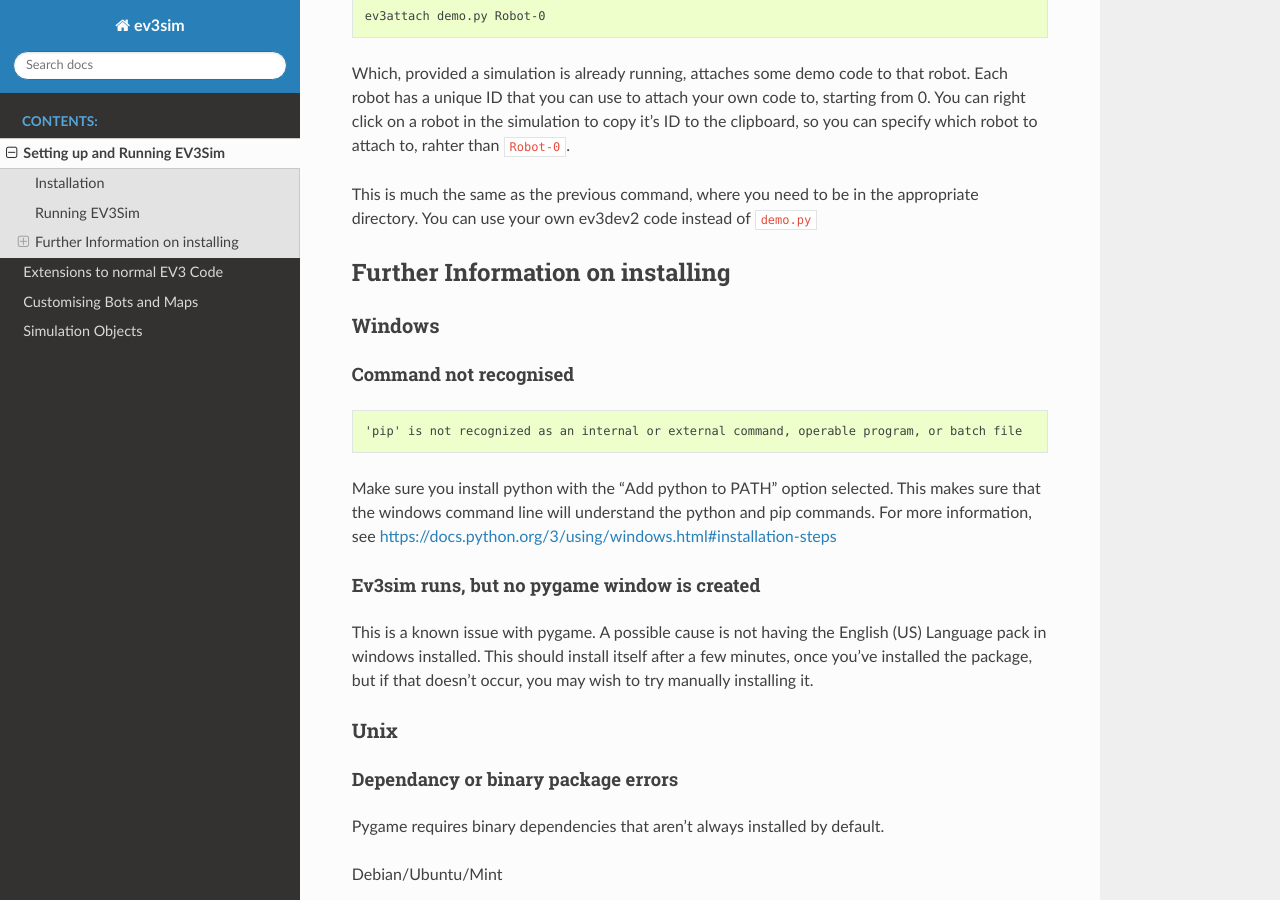
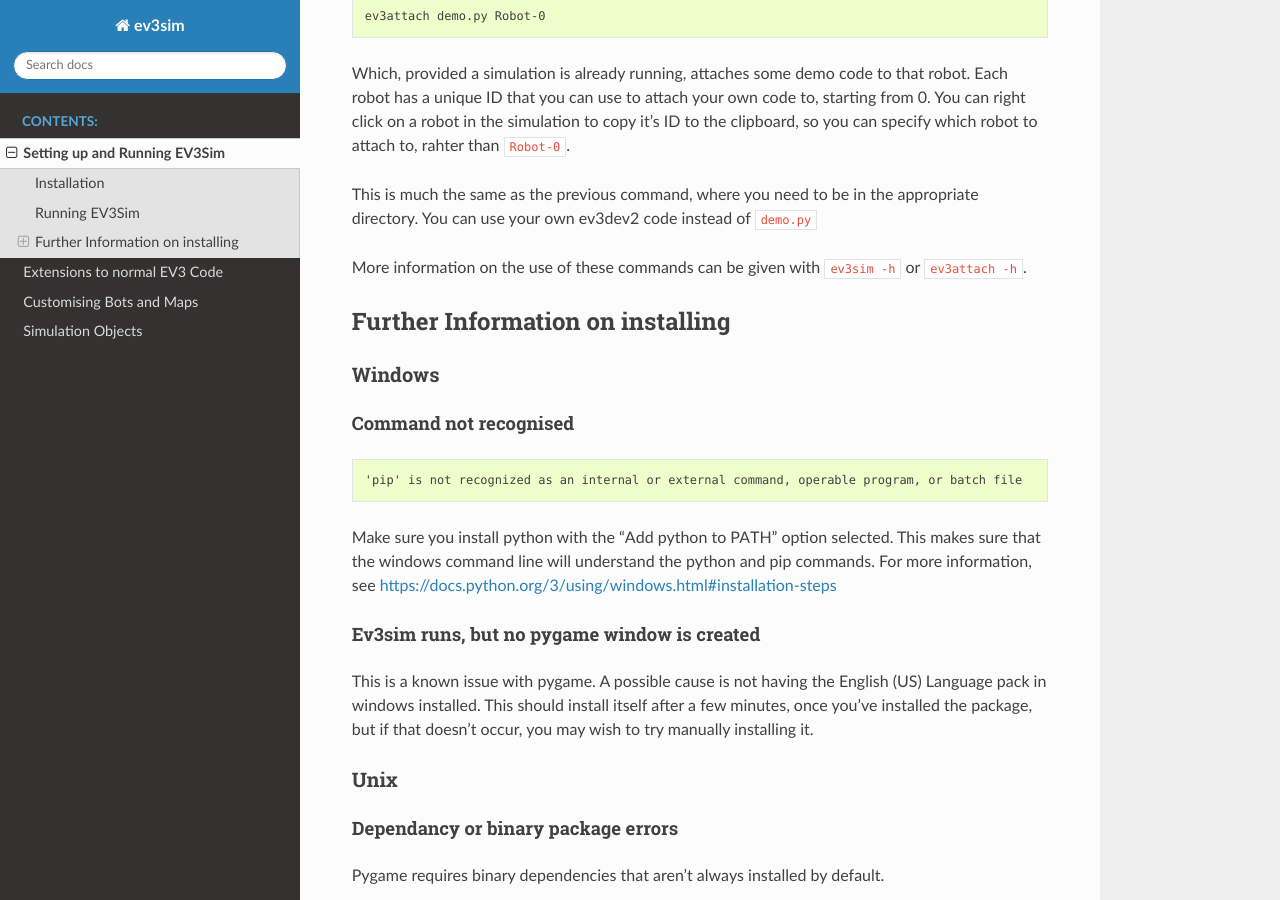
Before and after one commit to MelbourneHighSchoolRobotics/ev3sim, a Sphinx documentation site: the page built from docs/setup.rst, in a window 1280 px wide and 900 px high, scrolled down 1785 px. Built offline with Sphinx 7.4.7 and the Read the Docs theme 2.0.0, drawn with Linux system fonts in a browser that asks for light colours.

Commit message:
re-add help command in docs

```diff
--- a/docs/setup.rst
+++ b/docs/setup.rst
@@ -56,6 +56,8 @@
 
 This is much the same as the previous command, where you need to be in the appropriate directory. You can use your own ev3dev2 code instead of ``demo.py``
 
+More information on the use of these commands can be given with ``ev3sim -h`` or ``ev3attach -h``.
+
 .. _bot.yaml: https://github.com/MelbourneHighSchoolRobotics/ev3sim/tree/main/ev3sim/robots/bot.yaml
 
 
```
